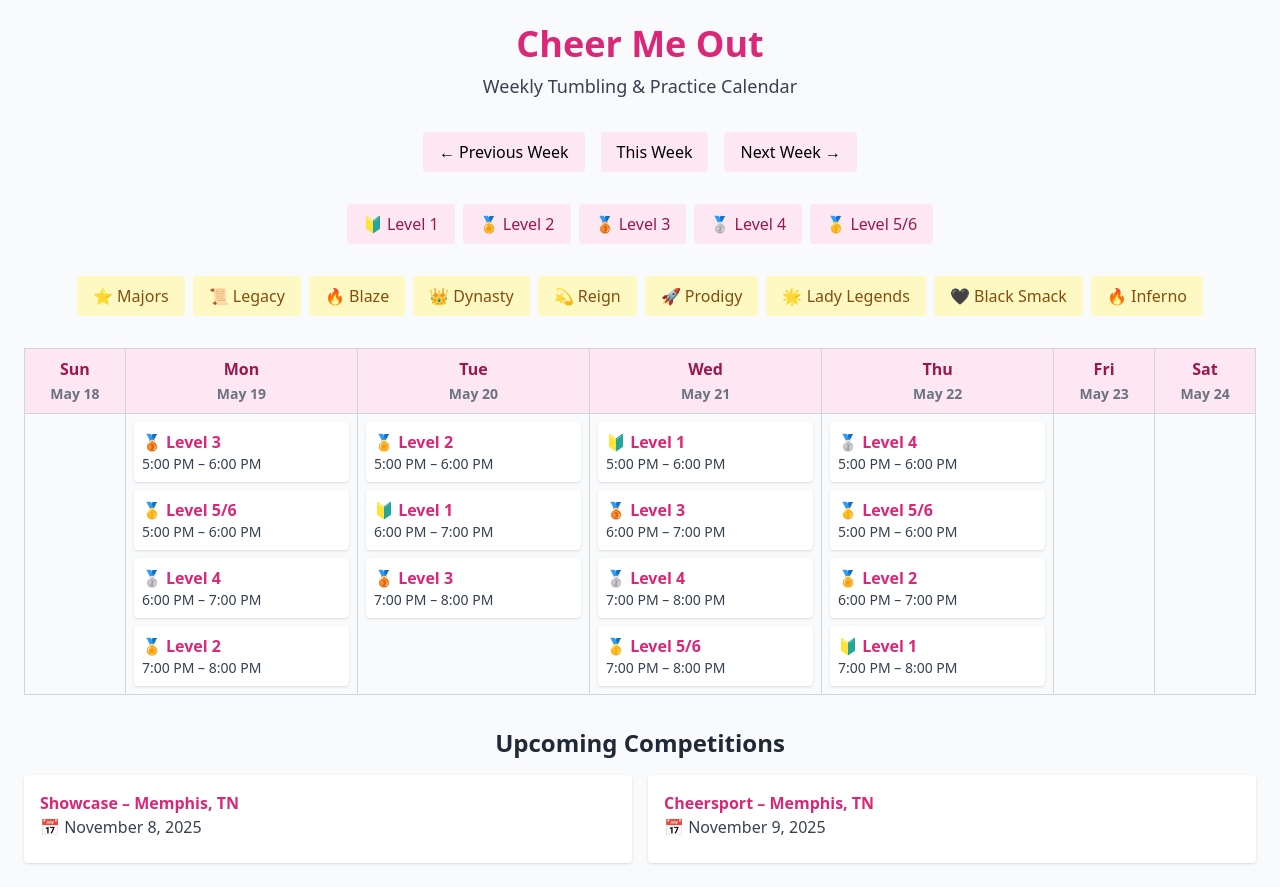
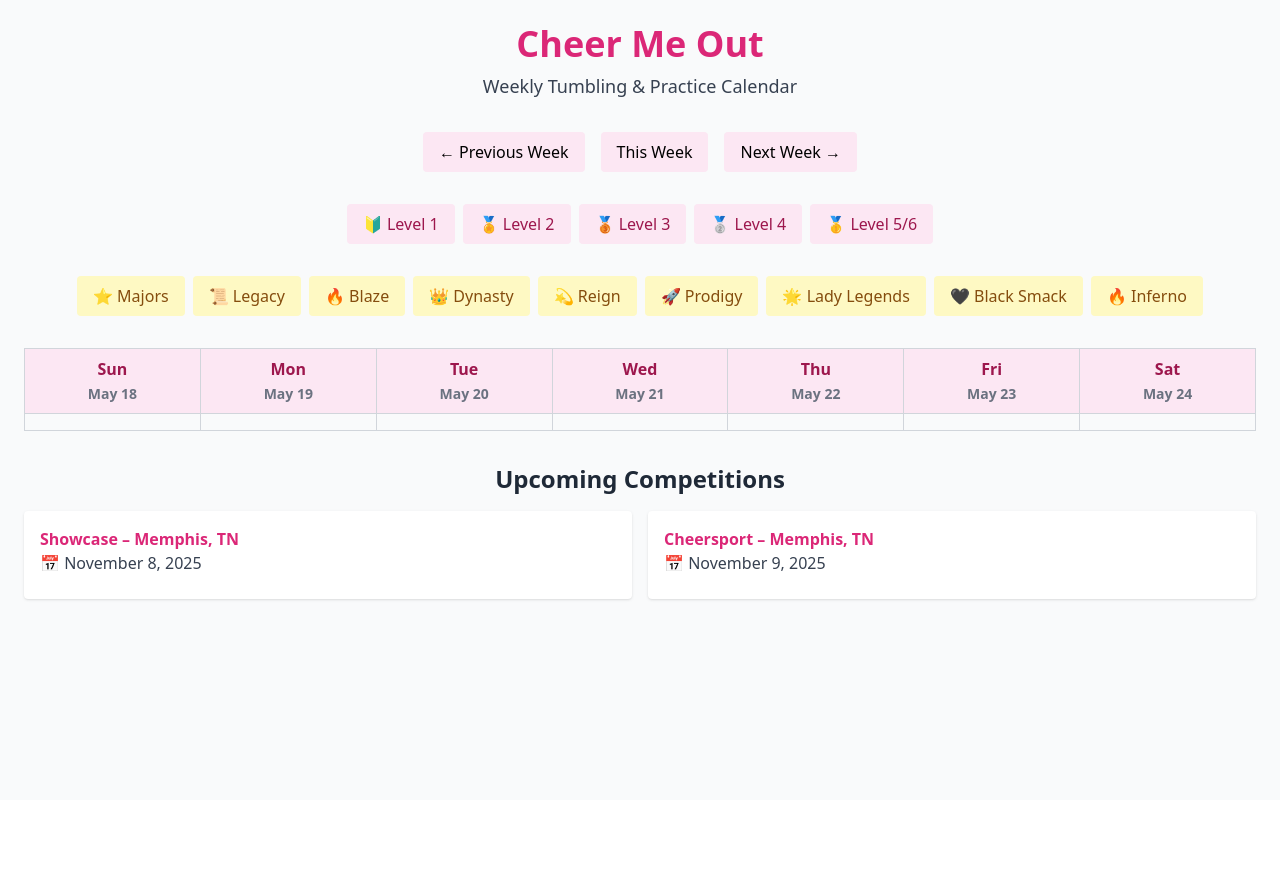
Before and after one commit to NoahKyoot/Cheer-me-out, a React (Vite) app: page / in a window 1280 px wide. After the commit the page ends 800 px from the top, so only its background shows below. Built offline with nearby package versions, Linux system fonts and the light colour scheme.

Commit message:
Update HomePage.jsx

```diff
--- a/src/HomePage.jsx
+++ b/src/HomePage.jsx
@@ -130,8 +130,8 @@
               {daysOfWeek.map((day) => (
                 <td key={day} className="align-top p-2 border border-gray-300 w-1/7">
                   <ul className="space-y-2">
-                    {tumblingSchedule
-                      .filter((entry) => entry.day === day && (visibleLevels.size === 0 || visibleLevels.has(entry.level)))
+                    {visibleLevels.size > 0 && tumblingSchedule
+                      .filter((entry) => entry.day === day && visibleLevels.has(entry.level))
                       .map((entry, idx) => (
                         <li key={`tum-${idx}`} className="bg-white shadow p-2 rounded">
                           <p className="text-pink-600 font-semibold">{levelIcons[entry.level]} {entry.level}</p>
```
